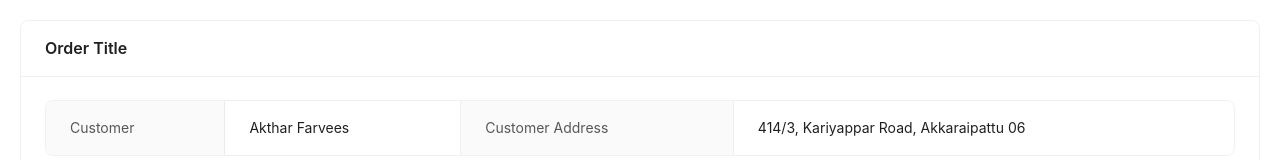
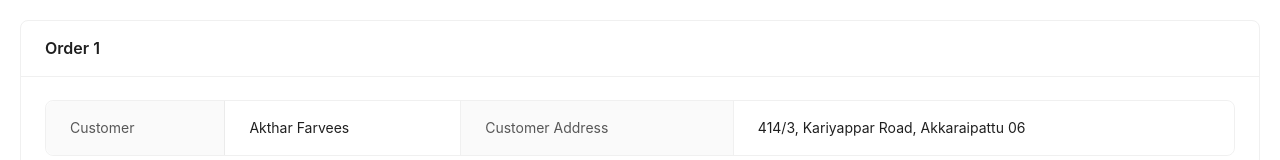
Before and after one commit to Akthar-Farvees/MysteryBoxDash, a React (Create React App) app: page /order/1 in a window 1280 px wide. Shown: the top 160 px of the page. Built offline with nearby package versions, Linux system fonts and the light colour scheme.

Commit message:
Complete the navigate for Orders and DetailedOrder Screen with getting orderID

```diff
--- a/src/index.css
+++ b/src/index.css
@@ -3,6 +3,12 @@
       border-color: #FFE030 !important;
       color: black;
 }
+
+/* .ant-btn-primary:hover {
+  background-color: #ffec80 !important;
+  border-color: #ffec80 !important;
+  color: white !important;
+} */
 
 .ant-btn-danger {
   background-color: rgb(255, 52, 52) !important;
--- a/src/modules/DetailedOrder/index.js
+++ b/src/modules/DetailedOrder/index.js
@@ -2,11 +2,12 @@ import React from 'react'
 import { Card, List, Divider, Button, Descriptions } from "antd";
 import dishes from '../../assests/data/dishes.json'
 import '../../index.css';
+import { useParams } from 'react-router-dom';
 
-const DetailedOrder  = () =>  {
-    return(
-
-    <Card title={'Order Title'} style={{ margin: 20 }}>
+const DetailedOrder = () => {
+  const {id} = useParams();
+  return (
+    <Card title={`Order ${id}`} style={{ margin: 20 }}>
       <Descriptions bordered column={{ lg: 1, md: 1, sm: 1 }}>
         <Descriptions.Item label={"Customer"}>Akthar Farvees</Descriptions.Item>
         <Descriptions.Item label={"Customer Address"}>414/3, Kariyappar Road, Akkaraipattu 06</Descriptions.Item>
@@ -17,7 +18,7 @@ const DetailedOrder  = () =>  {
         dataSource={dishes}
         renderItem={(disheItem) => (
           <List.Item >
-        <div style={{fontWeight: 'bold'}}>{disheItem.name} x{disheItem.quantity}</div>
+            <div style={{ fontWeight: 'bold' }}>{disheItem.name} x{disheItem.quantity}</div>
             <div>${disheItem.price}</div>
           </List.Item>
         )}
@@ -28,7 +29,7 @@ const DetailedOrder  = () =>  {
         <h2>Total: </h2>
         <h2 style={styles.totalPrice}> $45.56</h2>
       </div>
-    <Divider/>
+      <Divider />
 
       <div style={styles.buttonsContainer}>
         <Button block type="danger" size="large" style={styles.button1} >Decline Order</Button>
--- a/src/modules/Orders/index.js
+++ b/src/modules/Orders/index.js
@@ -2,8 +2,11 @@ import React from 'react'
 import orders from '../../assests/data/orders.json';
 import { Card, List, Table, Tag } from 'antd';
 import '../../index.css';
+import { useNavigate } from 'react-router-dom';
+import { useParams } from 'react-router-dom';
 
 const Orders = () => {
+    const navigate =  useNavigate();
     const renderOrderStatus = (orderStatus) => {
         if (orderStatus === "Accepted"){
             return <Tag color={'green'}>{orderStatus}</Tag>
@@ -49,6 +52,9 @@ const Orders = () => {
         dataSource={orders}
         columns={dataColumns}
         rowKey = "orderID"
+        onRow={(orderItem) => ({
+            onClick: () => navigate(`order/${orderItem.orderID}`)
+        })}
         />
     </Card>
   )
```
Lines whose indentation alone changed are shown as unchanged.
